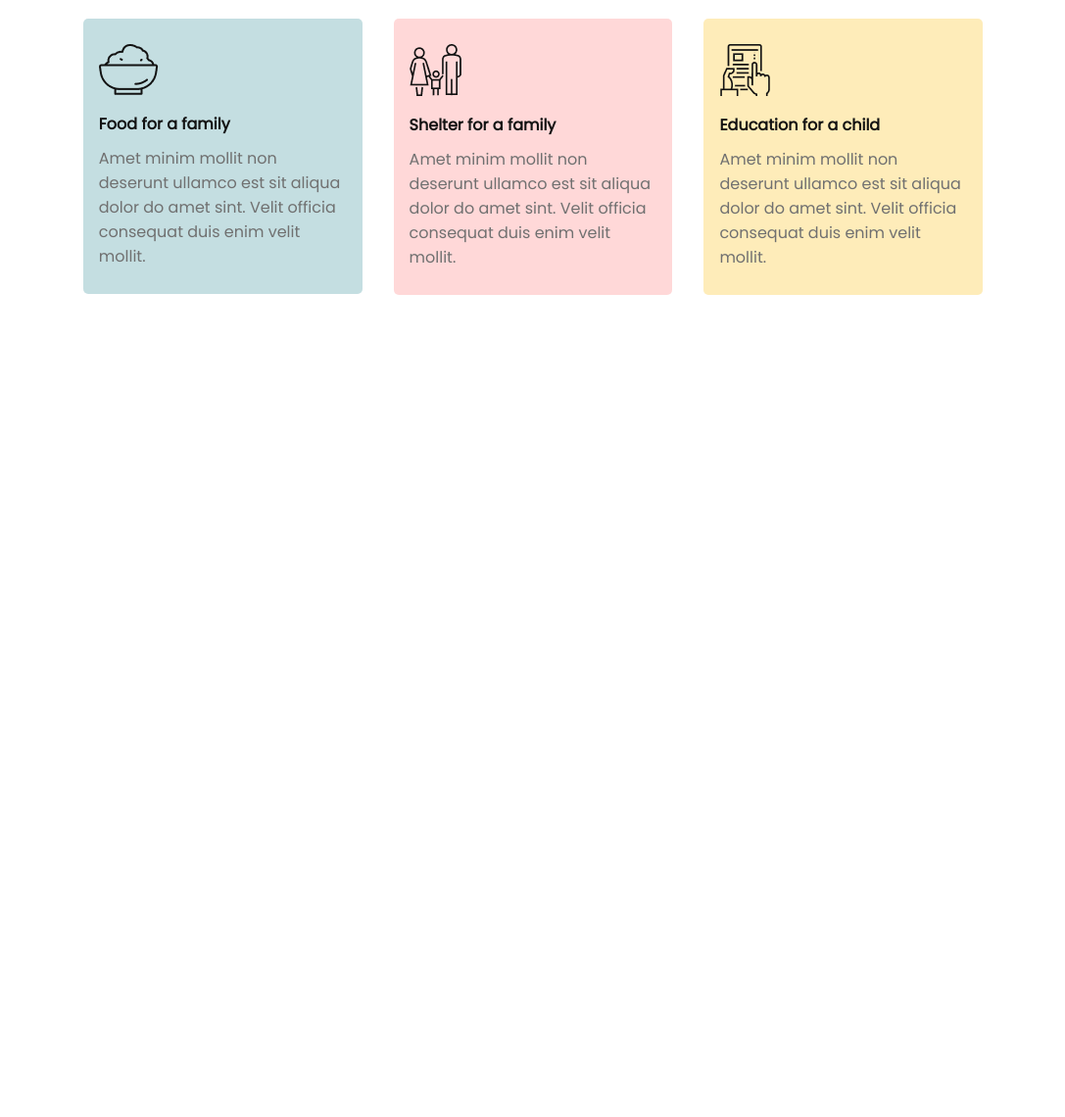
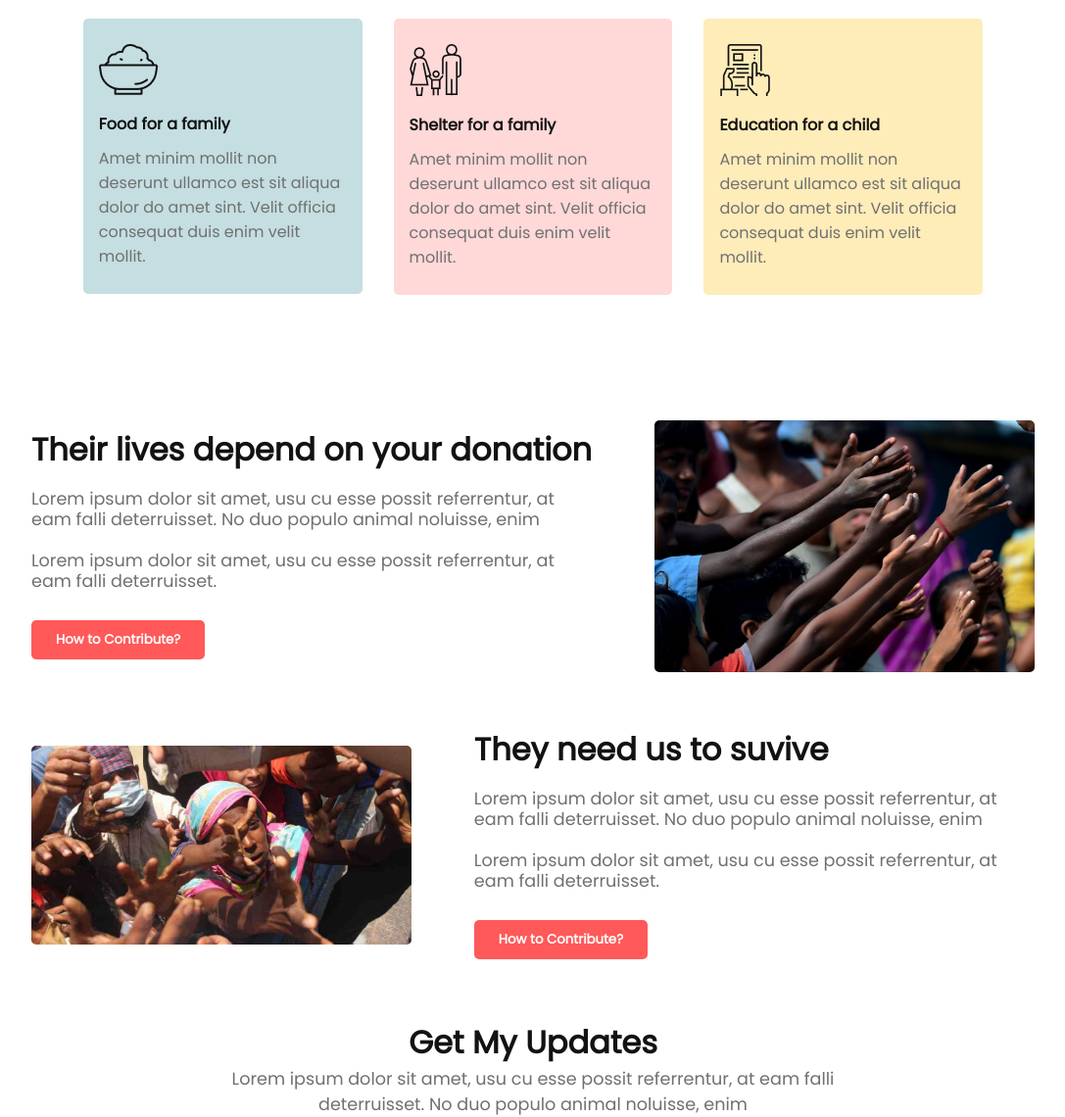
Before and after one commit to mdfaysal22/Donations_website, a plain HTML site: page index.html in a window 1280 px wide. Shown: the part 1565-2705 px from the top of the page at 98% size, without its empty margins (96-1183 px from the left). Before the commit the page ends 1994 px from the top, so only its background shows below. Drawn offline with Linux system fonts and the light colour scheme.

Commit message:
Some Code Changes

```diff
--- a/css/style.scss
+++ b/css/style.scss
@@ -148,3 +148,94 @@
     }
 
 }
+#first-contribute{
+    .container{
+        display: flex;
+        justify-content: space-evenly;
+        align-items: center;
+        padding: 0 4rem;
+
+        .text-content{
+            padding: 0 4rem 0 0;
+            h1{
+                font-size: 2rem;
+                color: #121212;
+                margin-bottom: 1rem;
+            }
+            p{
+                color: #707070;
+                font-size: 1.1rem;
+                line-height: 1.2;
+                margin: 0 0 1rem 0;
+            }
+            .btn{
+                margin-left: 0;
+            }
+        }
+        .image{
+            width: 70%;
+            overflow: hidden;
+            img{
+                width: 100%;
+                border-radius: 5px;
+            }
+        }
+    }
+}
+
+#secand-contribute{
+    margin-top: 3rem;
+    .container{
+        display: flex;
+        justify-content: space-evenly;
+        align-items: center;
+        padding: 0 4rem;
+
+        .image{
+            width: 70%;
+            overflow: hidden;
+            img{
+                width: 100%;
+                border-radius: 5px;
+            }
+        }
+
+        .text-content{
+            padding: 0 0 0 4rem;
+            h1{
+                font-size: 2rem;
+                color: #121212;
+                margin-bottom: 1rem;
+            }
+            p{
+                color: #707070;
+                font-size: 1.1rem;
+                line-height: 1.2;
+                margin: 0 0 1rem 0;
+            }
+            .btn{
+                margin-left: 0;
+            }
+        }
+
+    }
+}
+
+#my-update{
+    margin-top: 3rem;
+    .container{
+        .content-header{
+            text-align: center;
+            padding: 0 15rem;
+            h1{
+                color: #121212;
+                font-size: 2rem;
+            }
+            p{
+                color: #707070;
+                font-size: 1.1rem;
+            }
+        }
+
+    }
+}
--- a/index.html
+++ b/index.html
@@ -17,6 +17,7 @@
             </div>
         </div>
     </div>
+
     <div id="donate-today">
         <div class="container">
             <div class="donate-content">
@@ -50,6 +51,7 @@
             </div>
         </div>
     </div>
+
     <div id="donate-plan">
         <div class="container">
             <div class="donate-plan-content">
@@ -77,5 +79,50 @@
         </div>
     </div>
 
+    <div id="first-contribute">
+        <div class="container">
+            <div class="text-content">
+                <h1>Their lives depend on your donation</h1>
+                <p>Lorem ipsum dolor sit amet, usu cu esse possit referrentur, at eam falli deterruisset. No duo populo animal noluisse, enim
+                <br>
+                <br>
+                Lorem ipsum dolor sit amet, usu cu esse possit referrentur, at eam falli deterruisset.
+                </p>
+                <button class="btn"><a href="@">How to Contribute?</a></button>
+            </div>
+            <div class="image">
+                <img src="./img/donation13.jpg" alt="Contribute Image">
+            </div>
+        </div>
+    </div>
+
+    <div id="secand-contribute">
+        <div class="container">
+            <div class="image">
+                <img src="./img/donation8.jpg" alt="Contribute Image">
+            </div>
+            <div class="text-content">
+                <h1>They need us to suvive</h1>
+                <p>Lorem ipsum dolor sit amet, usu cu esse possit referrentur, at eam falli deterruisset. No duo populo animal noluisse, enim
+                <br>
+                <br>
+                Lorem ipsum dolor sit amet, usu cu esse possit referrentur, at eam falli deterruisset.
+                </p>
+                <button class="btn"><a href="@">How to Contribute?</a></button>
+            </div>
+        </div>
+    </div>
+
+    <div id="my-update">
+        <div class="container">
+            <div class="content-header">
+                <h1>Get My Updates</h1>
+                <p>Lorem ipsum dolor sit amet, usu cu esse possit referrentur, at eam falli deterruisset. No duo populo animal noluisse, enim</p>
+
+
+            </div>
+        </div>
+    </div>
+
 </body>
 </html>
```
Also changed, not shown: css/style.css, 1 other file.
